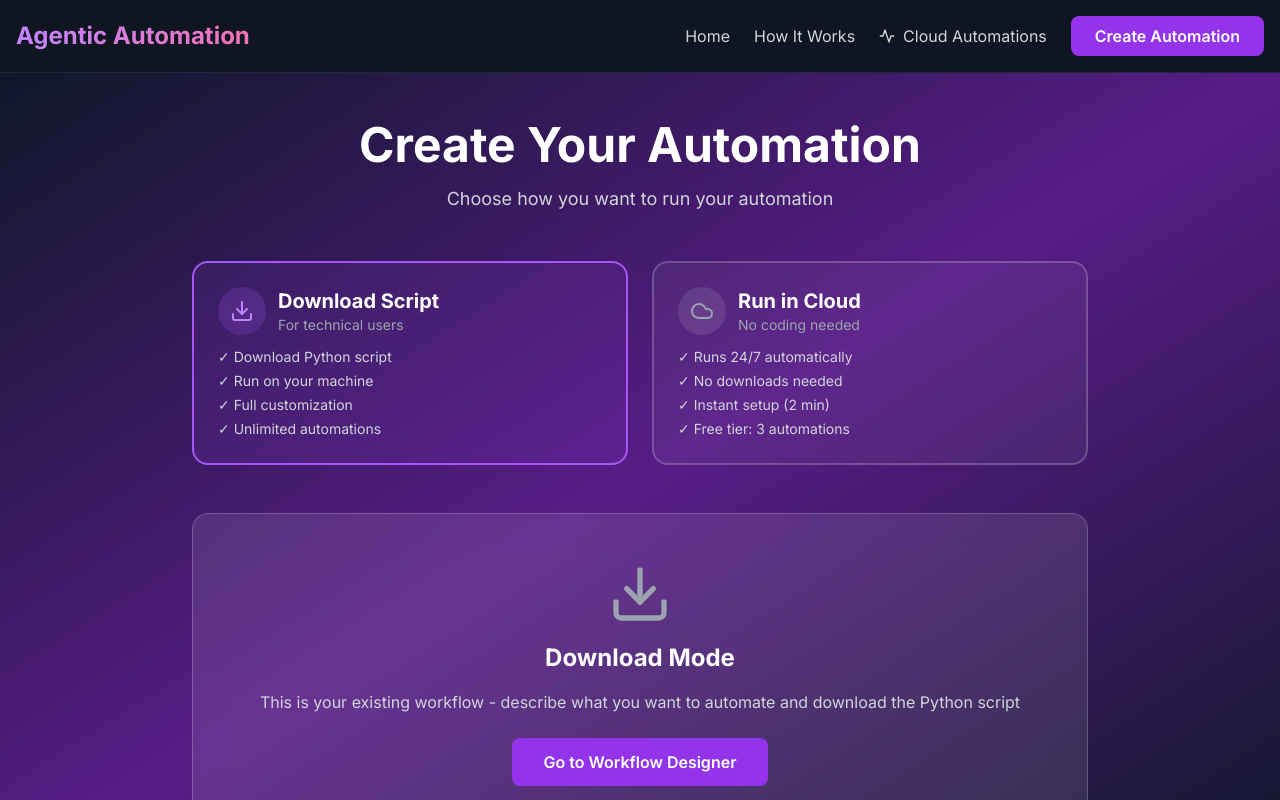
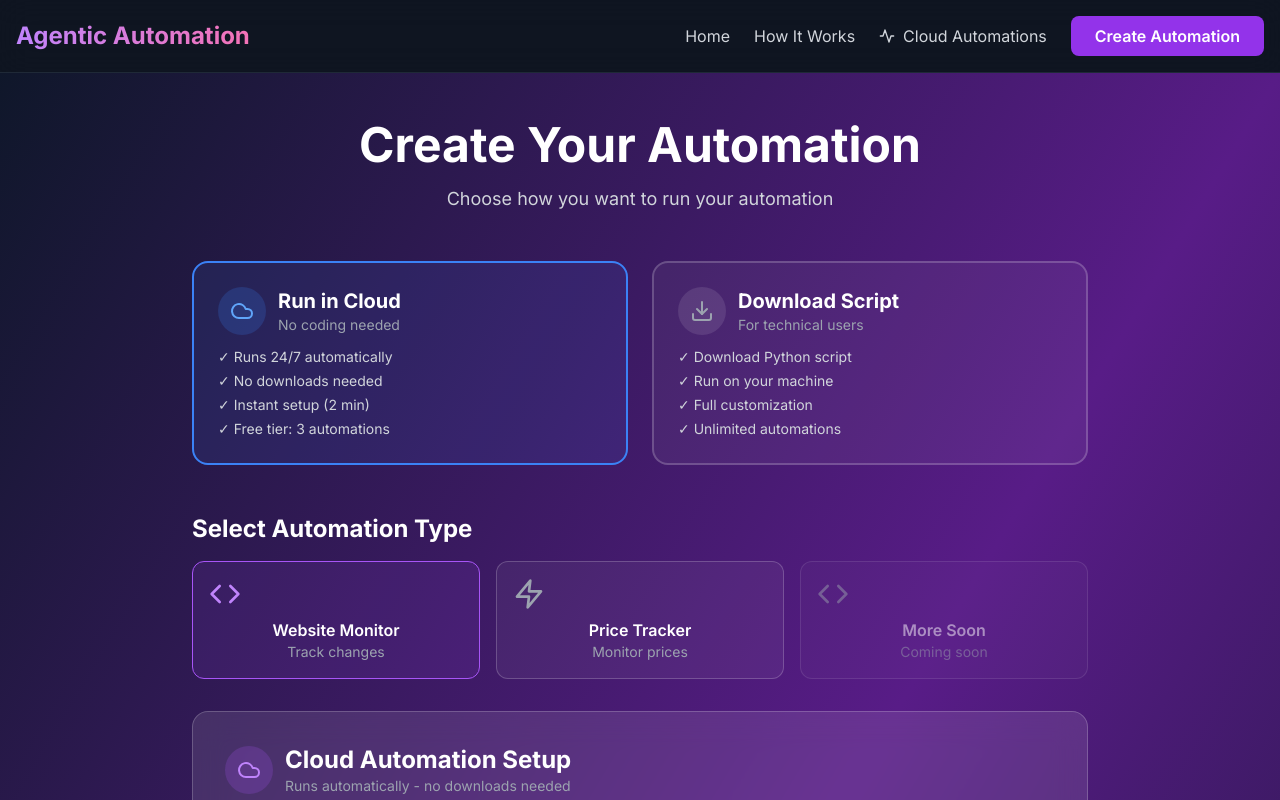
Before and after one commit to Siva-0317/ADE-Frontend, a Next.js app: page /create in a window 1280 px wide. Shown: the top 800 px of the page. Built offline with nearby package versions, Linux system fonts and the light colour scheme.

Commit message:
fixed the donwload page

```diff
--- a/app/create/page.tsx
+++ b/app/create/page.tsx
@@ -1,11 +1,12 @@
 'use client';
 
 import { useState } from 'react';
-import { Download, Cloud, Code, Zap } from 'lucide-react';
+import { Download, Cloud, Code, Zap, ArrowRight } from 'lucide-react';
 import CloudAutomationForm from '@/components/CloudAutomationForm';
+import Link from 'next/link';
 
 export default function CreatePage() {
-  const [mode, setMode] = useState<'download' | 'cloud'>('download');
+  const [mode, setMode] = useState<'download' | 'cloud'>('cloud');
   const [automationType, setAutomationType] = useState('website_monitor');
 
   return (
@@ -24,6 +25,34 @@ export default function CreatePage() {
 
         {/* Mode Selection */}
         <div className="grid grid-cols-1 md:grid-cols-2 gap-6 mb-12">
+
+          {/* Cloud Mode */}
+          <button
+            onClick={() => setMode('cloud')}
+            className={`p-6 rounded-2xl border-2 transition-all text-left ${
+              mode === 'cloud'
+                ? 'border-blue-500 bg-blue-500/10'
+                : 'border-white/20 bg-white/5 hover:border-white/30'
+            }`}
+          >
+            <div className="flex items-center gap-3 mb-3">
+              <div className={`w-12 h-12 rounded-full flex items-center justify-center ${
+                mode === 'cloud' ? 'bg-blue-500/20' : 'bg-white/10'
+              }`}>
+                <Cloud className={`w-6 h-6 ${mode === 'cloud' ? 'text-blue-400' : 'text-gray-400'}`} />
+              </div>
+              <div>
+                <h3 className="text-xl font-bold text-white">Run in Cloud</h3>
+                <p className="text-gray-400 text-sm">No coding needed</p>
+              </div>
+            </div>
+            <ul className="text-gray-300 text-sm space-y-1">
+              <li>✓ Runs 24/7 automatically</li>
+              <li>✓ No downloads needed</li>
+              <li>✓ Instant setup (2 min)</li>
+              <li>✓ Free tier: 3 automations</li>
+            </ul>
+          </button>
 
           {/* Download Script Mode */}
           <button
@@ -52,38 +81,12 @@ export default function CreatePage() {
               <li>✓ Unlimited automations</li>
             </ul>
           </button>
-
-          {/* Cloud Mode */}
-          <button
-            onClick={() => setMode('cloud')}
-            className={`p-6 rounded-2xl border-2 transition-all text-left ${
-              mode === 'cloud'
-                ? 'border-blue-500 bg-blue-500/10'
-                : 'border-white/20 bg-white/5 hover:border-white/30'
-            }`}
-          >
-            <div className="flex items-center gap-3 mb-3">
-              <div className={`w-12 h-12 rounded-full flex items-center justify-center ${
-                mode === 'cloud' ? 'bg-blue-500/20' : 'bg-white/10'
-              }`}>
-                <Cloud className={`w-6 h-6 ${mode === 'cloud' ? 'text-blue-400' : 'text-gray-400'}`} />
-              </div>
-              <div>
-                <h3 className="text-xl font-bold text-white">Run in Cloud</h3>
-                <p className="text-gray-400 text-sm">No coding needed</p>
-              </div>
-            </div>
-            <ul className="text-gray-300 text-sm space-y-1">
-              <li>✓ Runs 24/7 automatically</li>
-              <li>✓ No downloads needed</li>
-              <li>✓ Instant setup (2 min)</li>
-              <li>✓ Free tier: 3 automations</li>
-            </ul>
-          </button>
         </div>
 
-        {/* Automation Type Selection (only for cloud mode for now) */}
-        {mode === 'cloud' && (
+        {/* Content Based on Mode */}
+        {mode === 'cloud' ? (
+          <>
+            {/* Automation Type Selection */}
             <div className="mb-8">
               <h2 className="text-2xl font-bold text-white mb-4">Select Automation Type</h2>
               <div className="grid grid-cols-1 md:grid-cols-3 gap-4">
@@ -123,26 +126,52 @@ export default function CreatePage() {
                 </button>
               </div>
             </div>
-        )}
 
-        {/* Content Based on Mode */}
-        {mode === 'cloud' ? (
+            {/* Cloud Automation Form */}
             <CloudAutomationForm automationType={automationType} />
+          </>
         ) : (
+          /* Download Mode - Redirect to Home/Workflow Designer */
           <div className="bg-white/10 backdrop-blur-lg rounded-2xl p-12 border border-white/20 text-center">
-            <Download className="w-16 h-16 text-gray-400 mx-auto mb-4" />
-            <h3 className="text-2xl font-bold text-white mb-4">
-              Download Mode
+            <Download className="w-16 h-16 text-purple-400 mx-auto mb-6" />
+            <h3 className="text-3xl font-bold text-white mb-4">
+              Download Script Mode
             </h3>
-            <p className="text-gray-300 mb-6">
-              This is your existing workflow - describe what you want to automate and download the Python script
+            <p className="text-gray-300 text-lg mb-6 max-w-2xl mx-auto">
+              Describe what you want to automate in plain English. Our AI will generate a ready-to-run Python script tailored to your needs.
             </p>
-            <button
-              onClick={() => window.location.href = '/'}
-              className="bg-purple-600 hover:bg-purple-700 text-white px-8 py-3 rounded-lg font-semibold transition-all"
+
+            <div className="grid grid-cols-1 md:grid-cols-3 gap-6 mb-8 max-w-3xl mx-auto">
+              <div className="bg-white/5 rounded-xl p-4 border border-white/10">
+                <div className="text-3xl mb-2">💬</div>
+                <h4 className="text-white font-semibold mb-1">1. Describe</h4>
+                <p className="text-gray-400 text-sm">Tell us what you want to automate</p>
+              </div>
+
+              <div className="bg-white/5 rounded-xl p-4 border border-white/10">
+                <div className="text-3xl mb-2">⚡</div>
+                <h4 className="text-white font-semibold mb-1">2. Generate</h4>
+                <p className="text-gray-400 text-sm">AI creates your custom script</p>
+              </div>
+
+              <div className="bg-white/5 rounded-xl p-4 border border-white/10">
+                <div className="text-3xl mb-2">🚀</div>
+                <h4 className="text-white font-semibold mb-1">3. Download</h4>
+                <p className="text-gray-400 text-sm">Get ready-to-run Python code</p>
+              </div>
+            </div>
+
+            <Link
+              href="/"
+              className="inline-flex items-center gap-3 bg-gradient-to-r from-purple-600 to-pink-600 text-white px-8 py-4 rounded-lg font-bold text-lg hover:from-purple-700 hover:to-pink-700 transition-all"
             >
               Go to Workflow Designer
-            </button>
+              <ArrowRight className="w-5 h-5" />
+            </Link>
+
+            <p className="text-gray-500 text-sm mt-6">
+              The workflow designer is on the homepage where you can describe your automation and download the script
+            </p>
           </div>
         )}
 
```
Lines whose indentation alone changed are shown as unchanged.
